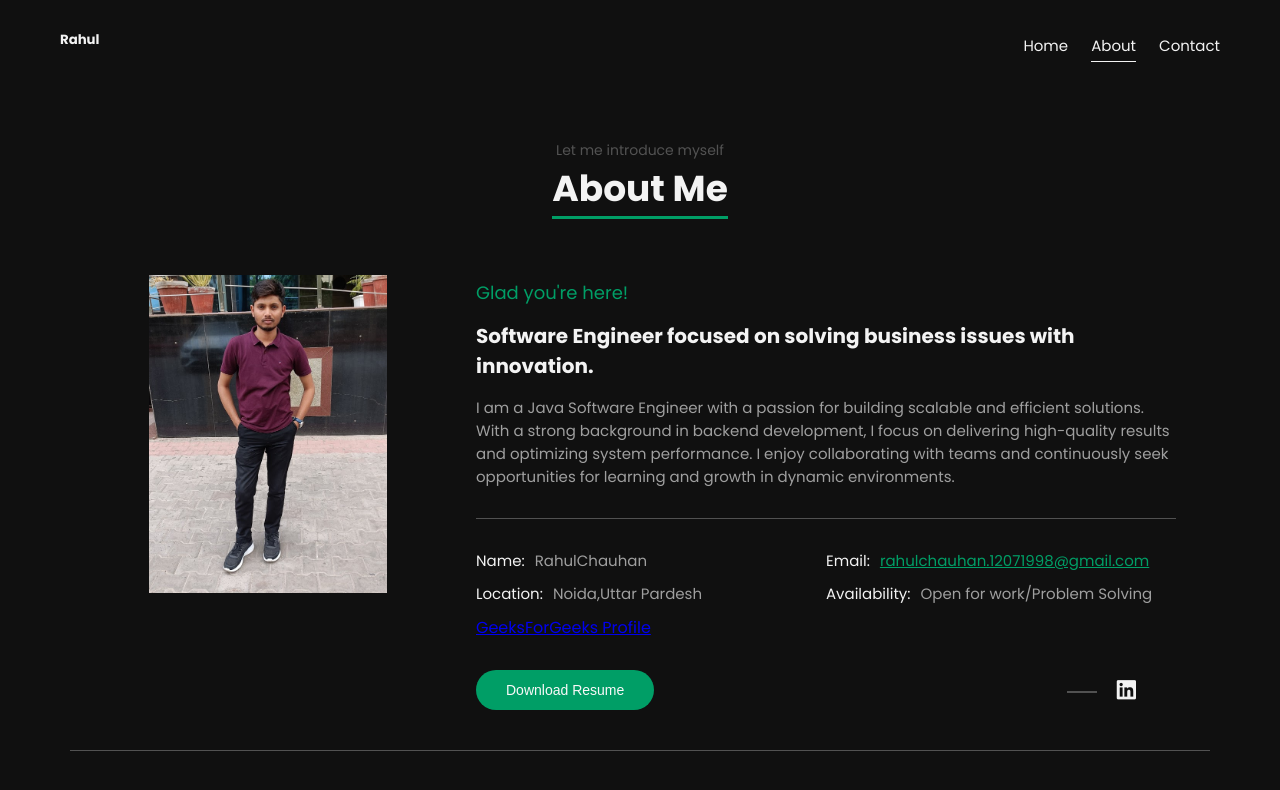
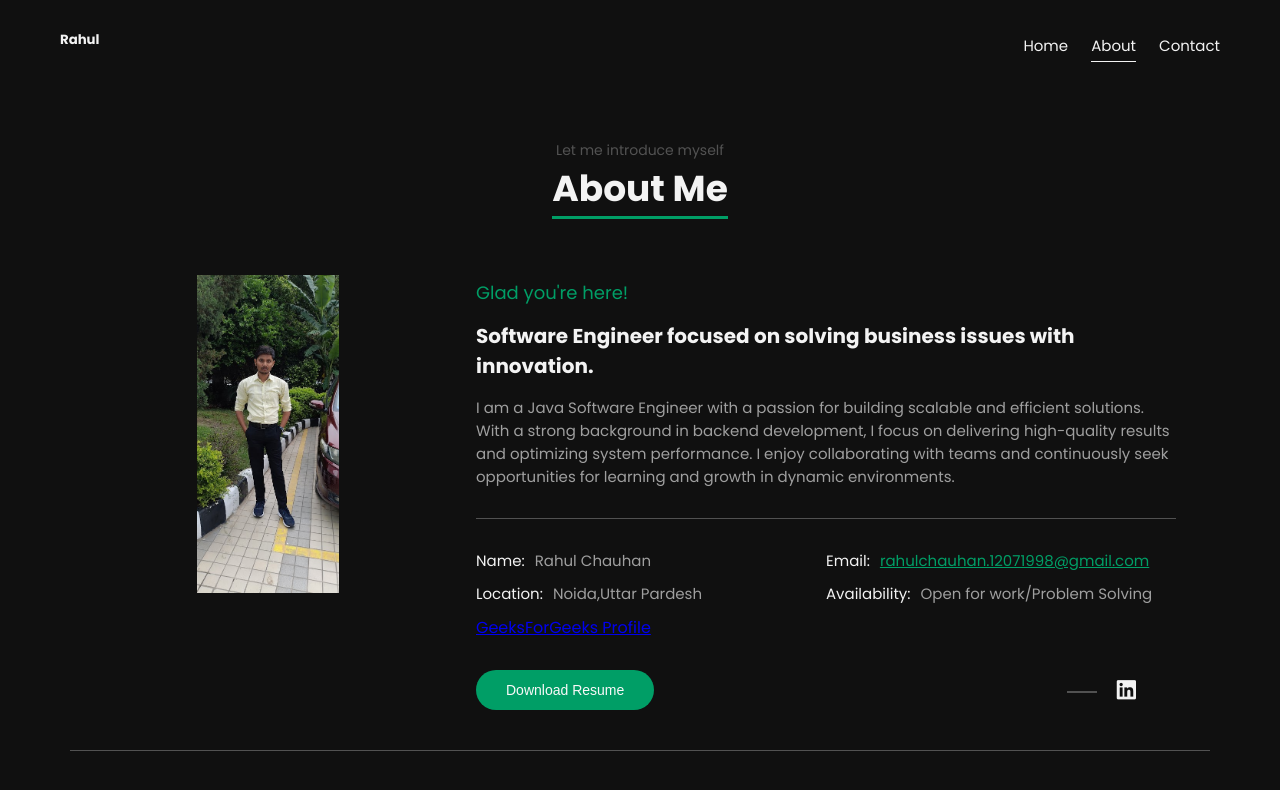
Before and after one commit to BootifulDeveloper/myportfolio, a React (Create React App) app: page /about in a window 1280 px wide. Shown: the top 790 px of the page. Built offline with nearby package versions, Linux system fonts and the light colour scheme.

Commit message:
changes commit

```diff
--- a/src/components/AboutMe.js
+++ b/src/components/AboutMe.js
@@ -59,7 +59,7 @@ const AboutMe = ({ name, email, location, availability, brand }) => {
               <div className="row">
                 <div className="col-12 col-md-6 info">
                   <span>Name:</span>
-                  <p>RahulChauhan</p>
+                  <p>Rahul Chauhan</p>
                 </div>
                 <div className="col-12 col-md-6 info">
                   <span>Email:</span>
```
Also changed, not shown: src/images/aboutme.jpg, src/images/bgmehd.png.
